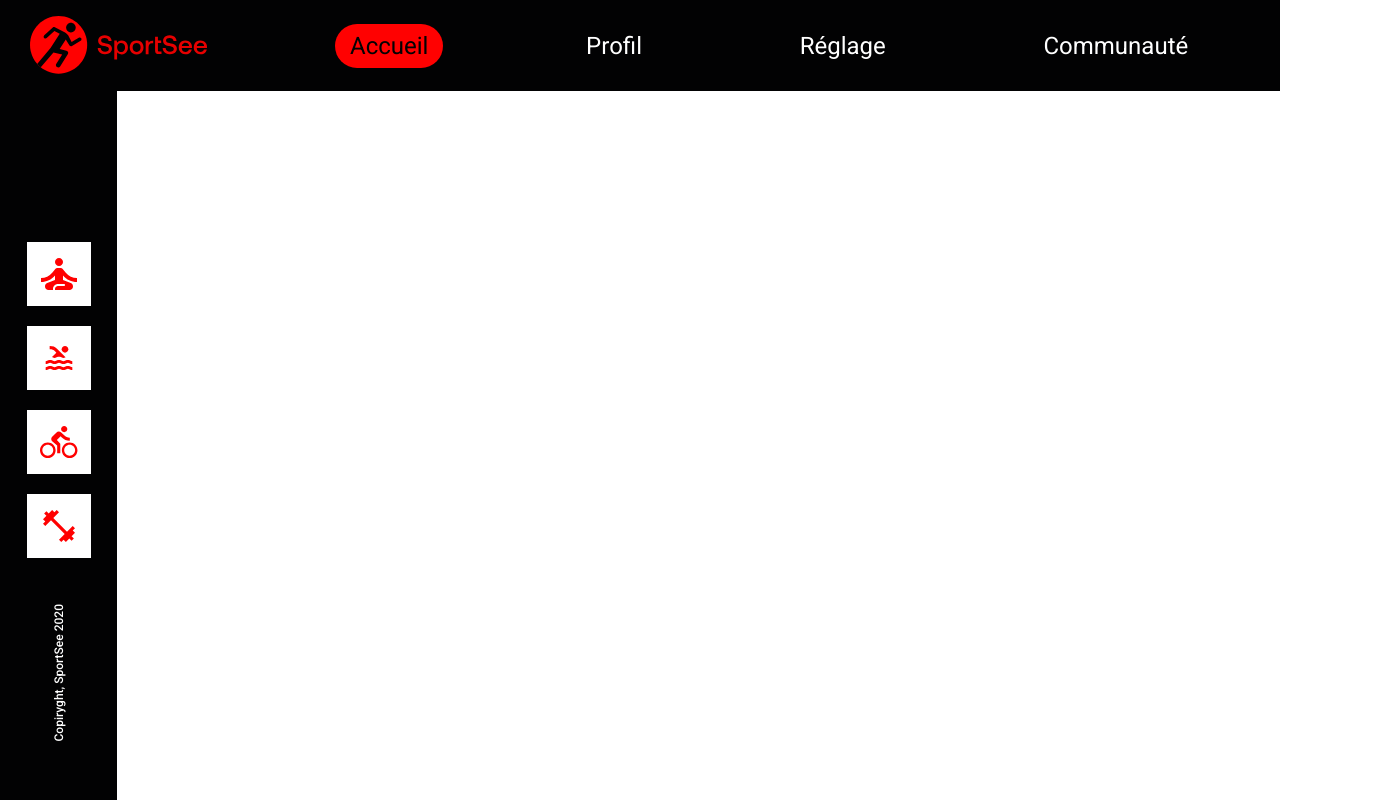
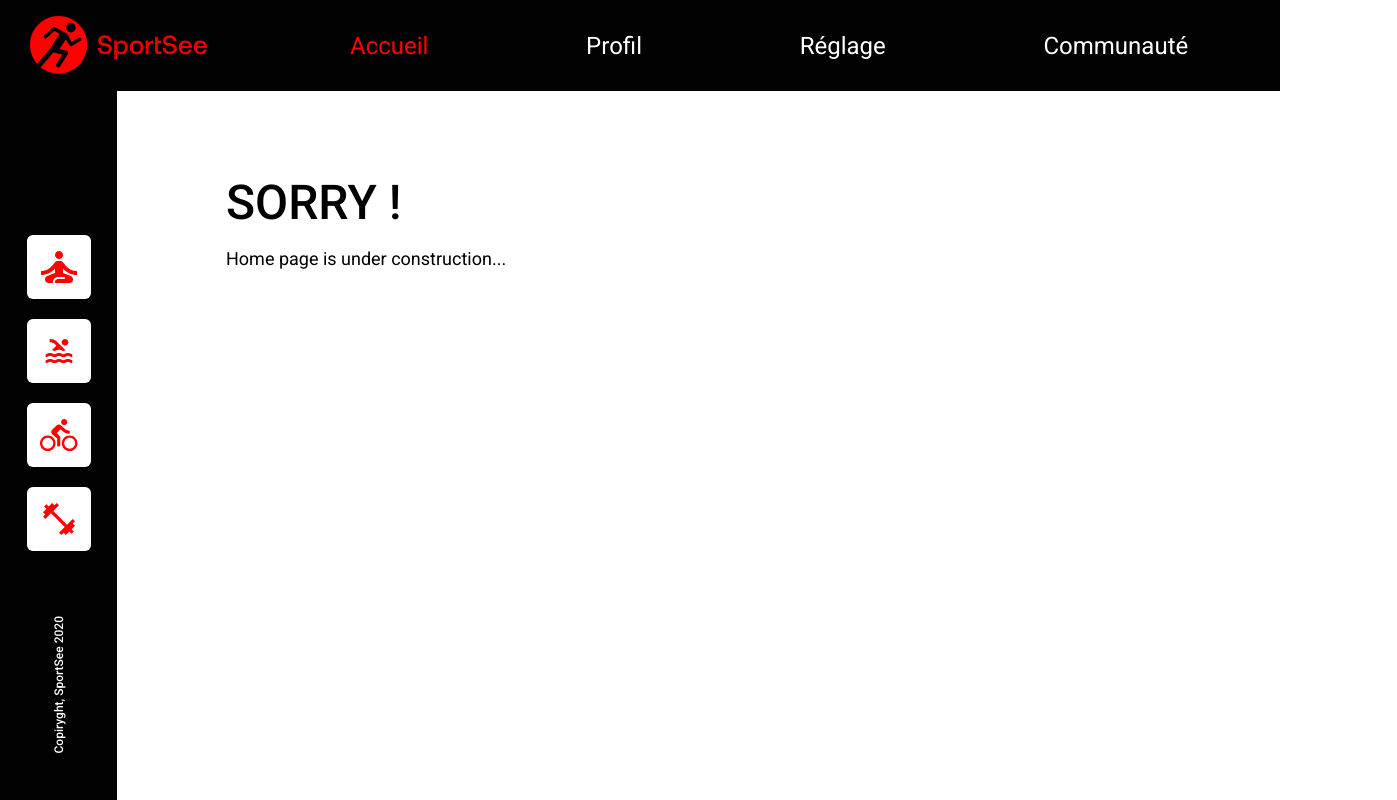
Before and after one commit to pcourant/PierreCourant_12_13092022, a React (Vite) app: page /home in a window 1280 px wide. Shown: the whole page, 1397 px wide, since content can reach past the window. Built offline with nearby package versions, Linux system fonts and the light colour scheme.

Commit message:
Add <main> tag and HeaderMain component

```diff
--- a/src/App.jsx
+++ b/src/App.jsx
@@ -4,8 +4,8 @@ import { normalize } from 'styled-normalize';
 
 import { Outlet } from 'react-router-dom';
 
-import Header from './Components/Header';
-import Sidebar from './Components/Sidebar';
+import Header from './components/Header';
+import Sidebar from './components/Sidebar';
 
 const GlobalStyle = createGlobalStyle`
   ${normalize}
@@ -25,14 +25,26 @@ const GlobalStyle = createGlobalStyle`
   }
 `;
 
+const StyledMain = styled.main`
+  position: relative;
+  left: 117px;
+  padding-top: 68px;
+  padding-left: 109px;
+  padding-right: 90px;
+  display: flex;
+  flex-flow: column nowrap;
+  row-gap: 77px;
+`;
+
 const App = () => {
   return (
     <>
       <GlobalStyle />
       <Header />
       <Sidebar />
-      {/* <Outlet /> */}
-      {/* <Footer /> */}
+      <StyledMain>
+        <Outlet />
+      </StyledMain>
     </>
   );
 };
--- a/src/Components/Header/index.jsx
+++ b/src/Components/Header/index.jsx
@@ -4,9 +4,7 @@ import styled from 'styled-components';
 import colors from '../../utils/colors';
 
 const StyledHeader = styled.header`
-  position: absolute;
-  top: 0;
-  left: 0;
+  position: relative;
   z-index: 1;
   width: 100%;
   height: 91px;
@@ -38,12 +36,9 @@ const StyledNavLink = styled(NavLink)`
   font-size: 24px;
 
   &.active {
-    /* color: ${colors.secondary}; */
-    color: ${colors.backgroundDark};
-    /* text-decoration-line: underline; */
-    /* text-underline-position: under; */
+    color: ${colors.secondary};
+    text-underline-position: under;
     border-radius: 30px;
-    background-color: ${colors.secondary};
   }
 `;
 
--- /dev/null
+++ b/src/Components/HeaderMain/index.jsx
@@ -0,0 +1,23 @@
+import React from 'react';
+import PropTypes from 'prop-types';
+import styled from 'styled-components';
+
+const StyledTitle = styled.h1`
+  font-size: 48px;
+  font-weight: 500;
+`;
+
+const StyledSubtitle = styled.p``;
+
+const HeaderMain = ({ title, subtitle }) => {
+  return (
+    <header>
+      <StyledTitle>{title}</StyledTitle>
+      <StyledSubtitle>{subtitle}</StyledSubtitle>
+    </header>
+  );
+};
+
+HeaderMain.propTypes = {};
+
+export default HeaderMain;
--- a/src/Components/Sidebar/index.jsx
+++ b/src/Components/Sidebar/index.jsx
@@ -9,7 +9,6 @@ const SidebarWrapper = styled.div`
   background-color: ${colors.backgroundDark};
   position: absolute;
   top: 0;
-  left: 0;
   display: flex;
   flex-flow: column nowrap;
   justify-content: center;
@@ -23,6 +22,7 @@ const StyledNav = styled.nav`
   justify-content: center;
   align-items: center;
   row-gap: 20px;
+  margin-bottom: 14px;
 `;
 
 const StyledNavLink = styled(NavLink)`
@@ -34,11 +34,12 @@ const StyledNavLink = styled(NavLink)`
   display: flex;
   justify-content: center;
   align-items: center;
+  border-radius: 6px;
 `;
 
 const CopyrightWrapper = styled.p`
   position: absolute;
-  bottom: 59px;
+  bottom: 5.76vh;
   color: white;
   font-size: 12px;
   font-weight: 500;
--- a/src/Pages/Community/index.jsx
+++ b/src/Pages/Community/index.jsx
@@ -0,0 +1,16 @@
+import React from 'react';
+import styled from 'styled-components';
+import HeaderMain from '../../components/HeaderMain';
+
+const Community = () => {
+  return (
+    <>
+      <HeaderMain
+        title={'SORRY !'}
+        subtitle={'Community page is under construction...'}
+      />
+    </>
+  );
+};
+
+export default Community;
--- a/src/Pages/Error404/index.jsx
+++ b/src/Pages/Error404/index.jsx
@@ -0,0 +1,16 @@
+import React from 'react';
+import styled from 'styled-components';
+import HeaderMain from '../../components/HeaderMain';
+
+const Error404 = () => {
+  return (
+    <>
+      <HeaderMain
+        title={'SORRY !'}
+        subtitle={'Error404 page is under construction...'}
+      />
+    </>
+  );
+};
+
+export default Error404;
--- a/src/Pages/Home/index.jsx
+++ b/src/Pages/Home/index.jsx
@@ -0,0 +1,16 @@
+import React from 'react';
+import styled from 'styled-components';
+import HeaderMain from '../../components/HeaderMain';
+
+const Home = () => {
+  return (
+    <>
+      <HeaderMain
+        title={'SORRY !'}
+        subtitle={'Home page is under construction...'}
+      />
+    </>
+  );
+};
+
+export default Home;
--- a/src/Pages/Profile/index.jsx
+++ b/src/Pages/Profile/index.jsx
@@ -0,0 +1,20 @@
+import React from 'react';
+import styled from 'styled-components';
+import colors from '../../utils/colors';
+import PropTypes from 'prop-types';
+import HeaderMain from '../../components/HeaderMain';
+
+const Profile = (props) => {
+  return (
+    <>
+      <HeaderMain
+        title={'Bonjour Thomas'}
+        subtitle={'Félicitation ! Vous avez explosé vos objectifs hier 👏'}
+      />
+    </>
+  );
+};
+
+Profile.propTypes = {};
+
+export default Profile;
--- a/src/Pages/Setting/index.jsx
+++ b/src/Pages/Setting/index.jsx
@@ -0,0 +1,16 @@
+import React from 'react';
+import styled from 'styled-components';
+import HeaderMain from '../../components/HeaderMain';
+
+const Setting = () => {
+  return (
+    <>
+      <HeaderMain
+        title={'SORRY !'}
+        subtitle={'Setting page is under construction...'}
+      />
+    </>
+  );
+};
+
+export default Setting;
--- a/src/index.js
+++ b/src/index.js
@@ -15,7 +15,7 @@ root.render(
       <Routes>
         <Route path="/" element={<App />}>
           <Route path="home" element={<Home />} />
-          <Route path="user/:id" element={<Profile />} />
+          <Route path="profile" element={<Profile />} />
           <Route path="setting" element={<Setting />} />
           <Route path="community" element={<Community />} />
           <Route path="*" element={<Error404 />} />
```
